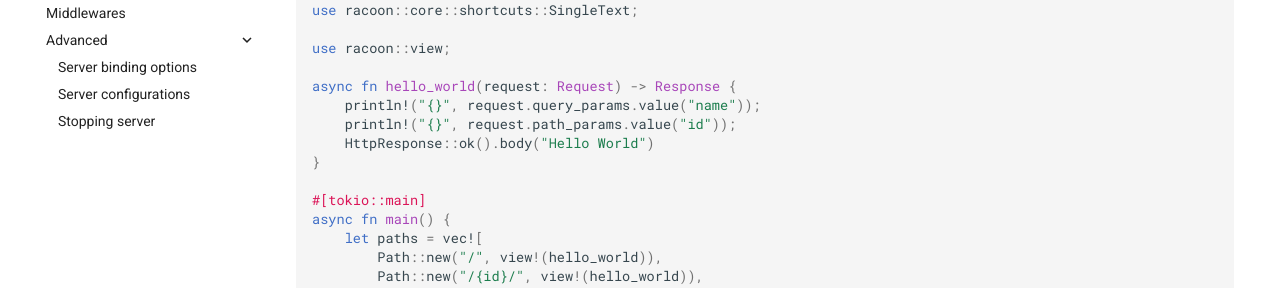
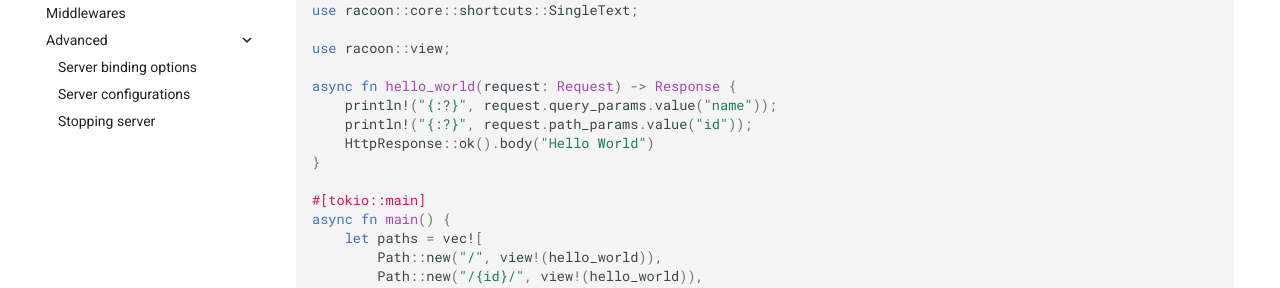
Before and after one commit to racoonframework/racoonframework.github.io, an MkDocs documentation site: the page built from docs/routing.md, in a window 1280 px wide and 1097 px high. Shown: the part 484-772 px from the top of the window. Built offline with MkDocs 1.6.1 and Material for MkDocs 9.7.7, drawn with Linux system fonts in a browser that asks for light colours; comment, search, counter and statistics services are not loaded.

Commit message:
docs: fix example code

```diff
--- a/docs/routing.md
+++ b/docs/routing.md
@@ -20,8 +20,8 @@ use racoon::core::shortcuts::SingleText;
 use racoon::view;
 
 async fn hello_world(request: Request) -> Response {
-    println!("{}", request.query_params.value("name"));
-    println!("{}", request.path_params.value("id"));
+    println!("{:?}", request.query_params.value("name"));
+    println!("{:?}", request.path_params.value("id"));
     HttpResponse::ok().body("Hello World")
 }
 
```
